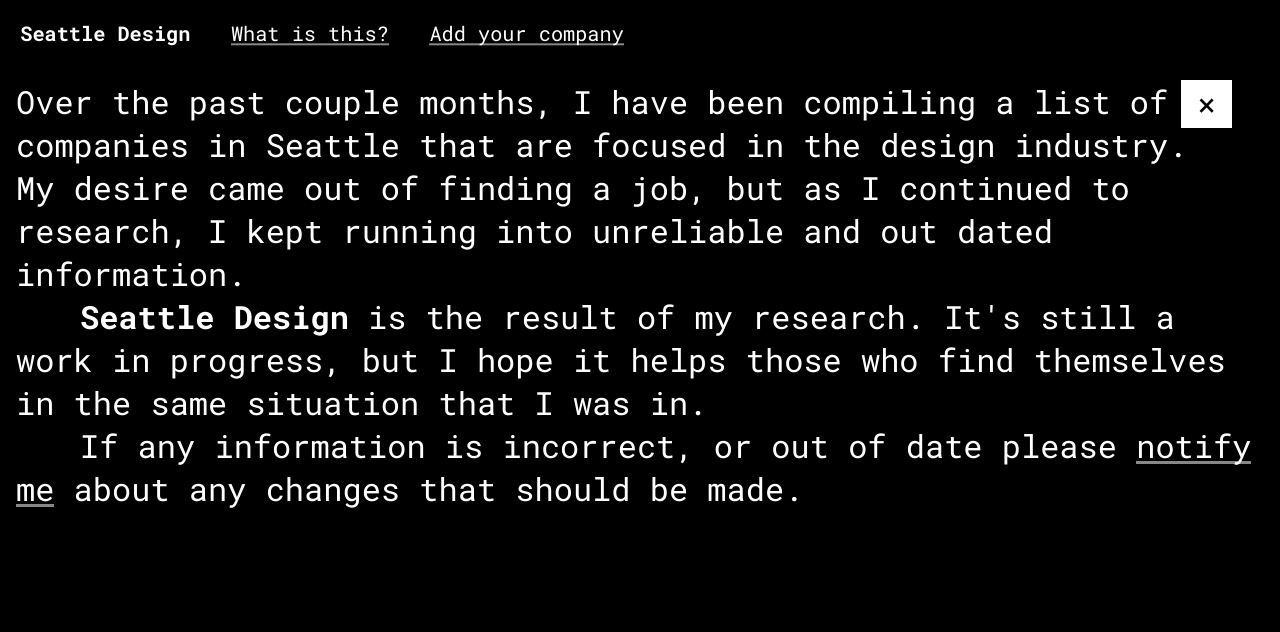
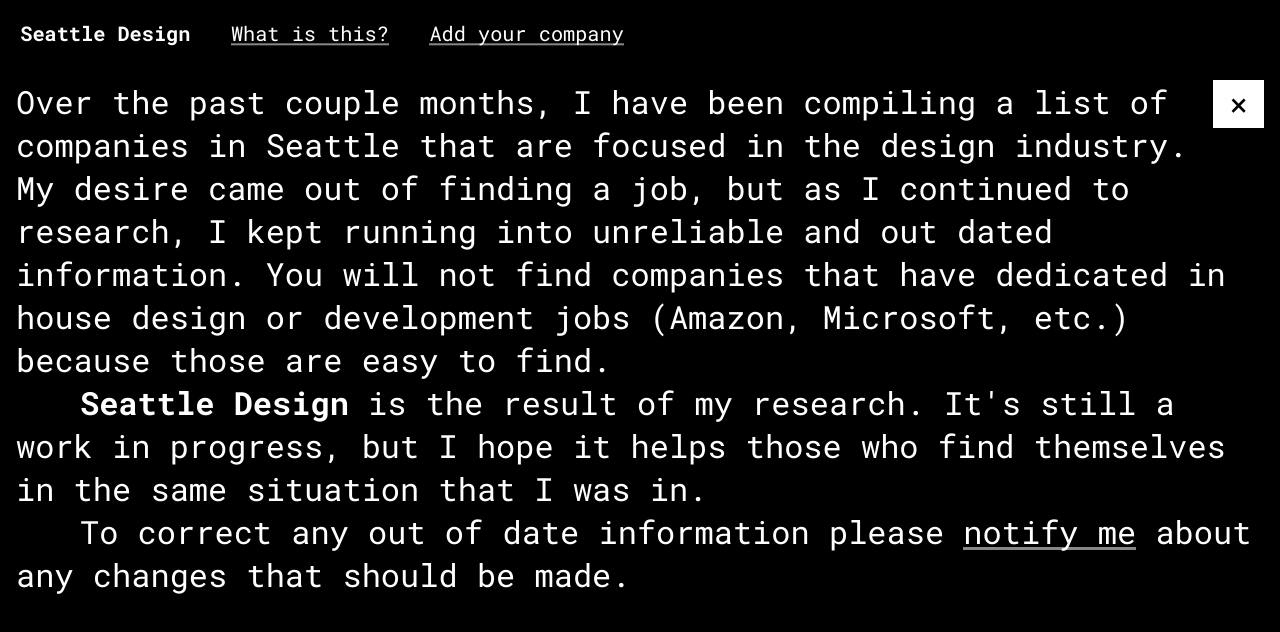
Before and after one commit to seattledesigninfo/seattledesign.info, a React (Create React App) app: page / in a window 1280 px wide. Both pictures are taken after a click on the link "What is this?". Shown: the top 632 px of the page. Built offline with nearby package versions, Linux system fonts and the light colour scheme.

Commit message:
Add some information to the about section

```diff
--- a/src/components/About.js
+++ b/src/components/About.js
@@ -4,10 +4,13 @@ class About extends React.Component {
   render() {
     return(
       <div className="about">
-        <a href="#" className="close-about" onClick={this.props.toggleAbout}>&times;</a>
-        <p>Over the past couple months, I have been compiling a list of companies in Seattle that are focused in the design industry. My desire came out of finding a job, but as I continued to research, I kept running into unreliable and out dated information.</p>
+        <div className="close-about">
+          <a href="#" onClick={this.props.toggleAbout}>&times;</a>
+        </div>
+
+        <p>Over the past couple months, I have been compiling a list of companies in Seattle that are focused in the design industry. My desire came out of finding a job, but as I continued to research, I kept running into unreliable and out dated information. You will not find companies that have dedicated in house design or development jobs (Amazon, Microsoft, etc.) because those are easy to find.</p>
         <p><strong>Seattle Design</strong> is the result of my  research. It's still a work in progress, but I hope it helps those who find themselves in the same situation that I was in.</p>
-        <p>If any information is incorrect, or out of date please <a className="inverse-anchor" href="mailto:zack@zackseuberling.com">notify me</a> about any changes that should be made.</p>
+        <p>To correct any out of date information please <a className="inverse-anchor" href="mailto:info@mail.seattledesign.info">notify me</a> about any changes that should be made.</p>
       </div>
     )
   }
```
